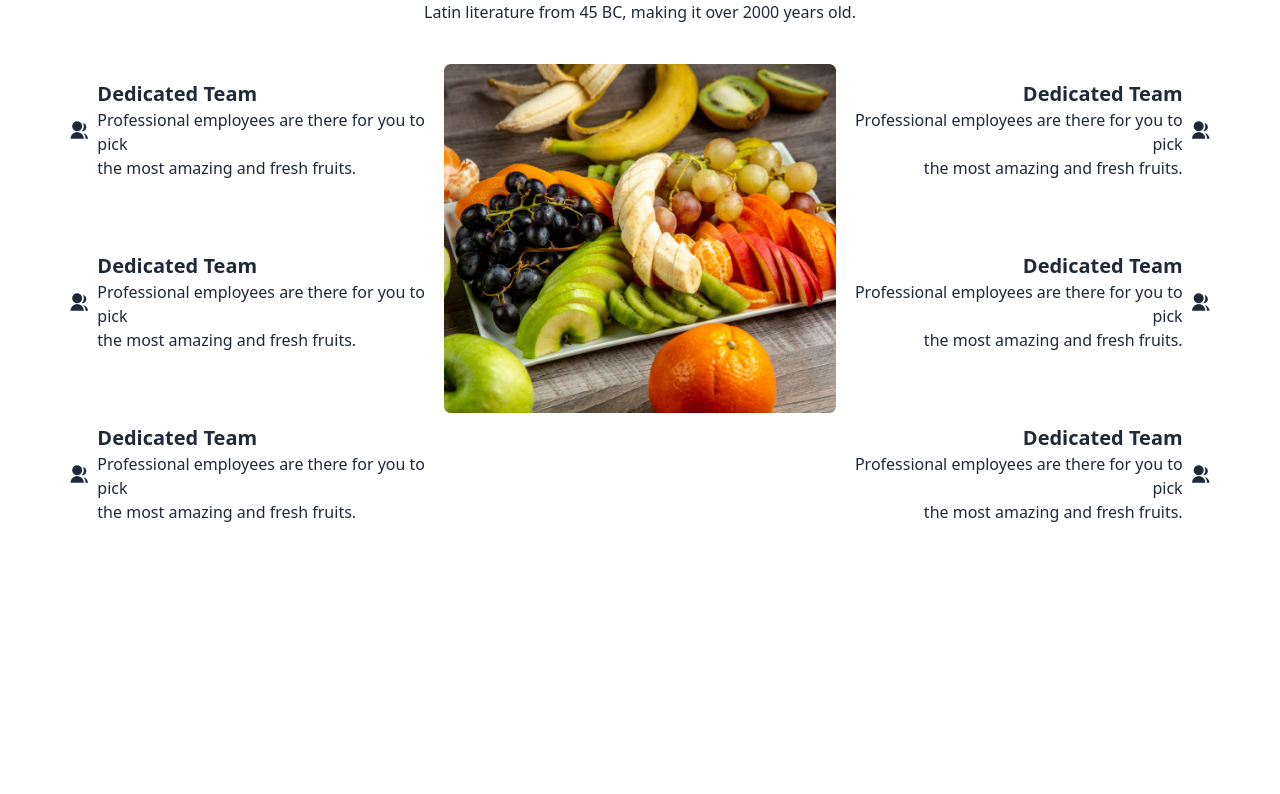
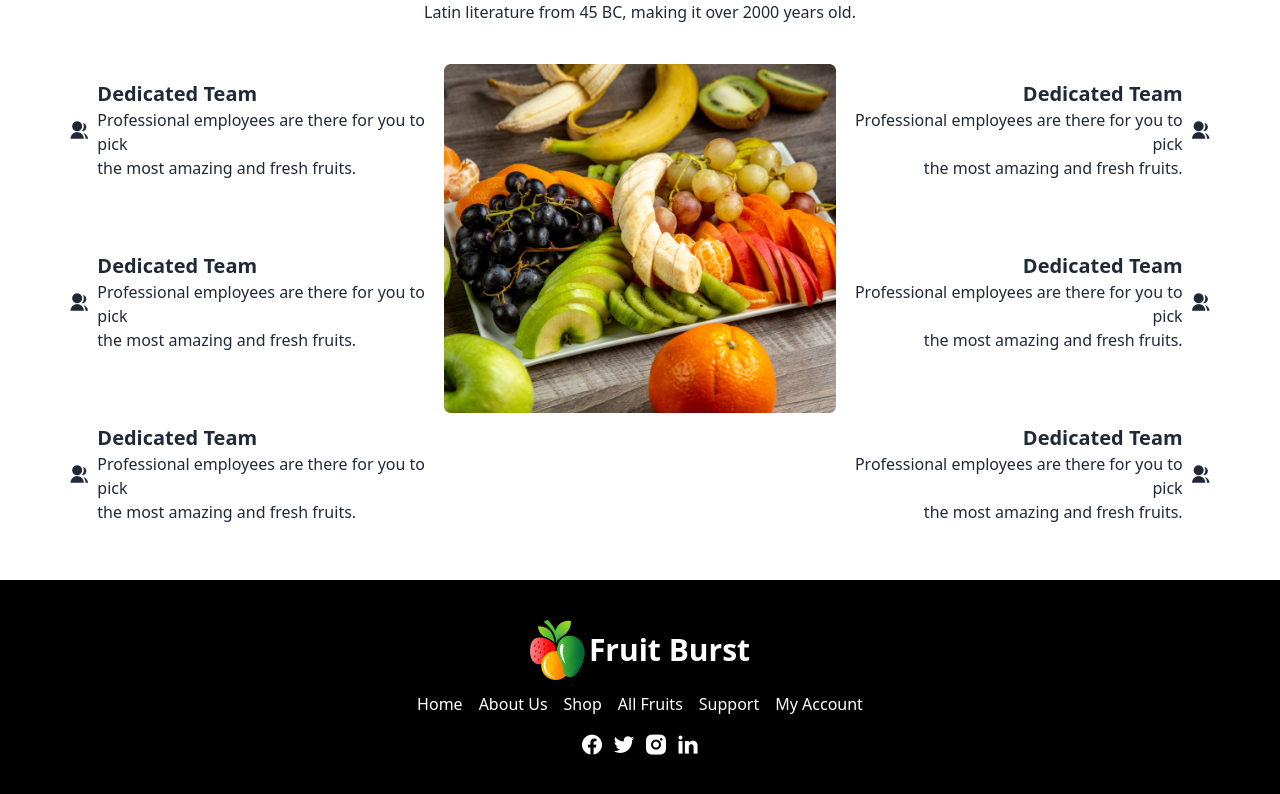
Before and after one commit to RaihanSoft/fruit-brust-using-react, a React (Vite) app: page / in a window 1280 px wide. Shown: the part 2032-2826 px from the top of the page. Before the commit the page ends 2572 px from the top, so only its background shows below. Built offline with nearby package versions, Linux system fonts and the light colour scheme.

Commit message:
Footer added

```diff
--- a/src/App.jsx
+++ b/src/App.jsx
@@ -1,11 +1,10 @@
-
-
 import Nav from './components/Nav/Nav'
 import Header from './components/Header/Header'
 import Deal from './components/Deal/Deal'
 import Shop from './components/Shop/Shop'
 import Team from './components/Team/Team'
 import WhyUs from './components/WhyUs/WhyUs'
+import Footer from './components/Footer/Footer'
 
 function App() {
 
@@ -18,6 +17,7 @@ function App() {
       <Shop></Shop>
       <Team></Team>
       <WhyUs></WhyUs>
+      <Footer></Footer>
 
     </div>
   )
--- /dev/null
+++ b/src/components/Footer/Footer.jsx
@@ -0,0 +1,45 @@
+
+function Footer() {
+    return (
+        <div>
+            <section className=" mt-10 bg-black text-white py-10">
+
+                <div>
+                    <div className="flex gap-1 items-center justify-center ">
+                        <div>
+                            <img src="./assets/logo.png" alt="" />
+                        </div>
+                        <div>
+                            <h1 className="text-3xl font-bold">Fruit Burst</h1>
+                        </div>
+
+                    </div>
+
+                    <div className="space-x-4 text-center mt-3">
+                        <a href="#">Home</a>
+                        <a href="#">About Us</a>
+                        <a href="#">Shop</a>
+                        <a href="#">All Fruits</a>
+                        <a href="#">Support</a>
+                        <a href="#">My Account</a>
+                    </div>
+
+
+                    <div className="space-x-2 text-center mt-3 text-2xl">
+                        <i class="ri-facebook-circle-fill"></i>
+                        <i class="ri-twitter-fill"></i>
+                        <i class="ri-instagram-fill"></i>
+                        <i class="ri-linkedin-fill"></i>
+
+
+                    </div>
+
+
+                </div>
+
+            </section>
+        </div>
+    )
+}
+
+export default Footer
--- a/src/components/Team/Team.jsx
+++ b/src/components/Team/Team.jsx
@@ -11,7 +11,7 @@ function Team() {
 
 
                 {/* team members  */}
-                <div className='grid grid-cols-4 justify-items-center mt-10' >
+                <div className='grid grid-cols-1 md:grid-cols-2 lg:grid-cols-4 justify-items-center mt-10' >
 
 
                     {/* one  */}
--- a/src/components/WhyUs/WhyUs.jsx
+++ b/src/components/WhyUs/WhyUs.jsx
@@ -12,7 +12,7 @@ function WhyUs() {
 
 
             {/* content section  */}
-            <section className="grid grid-cols-3">
+            <section className="grid grid-cols-1 md:grid-cols-3 justify-items-center">
                 {/* one  */}
                 <div className="space-y-10">
                     <div className="flex gap-2 p-4">
```
